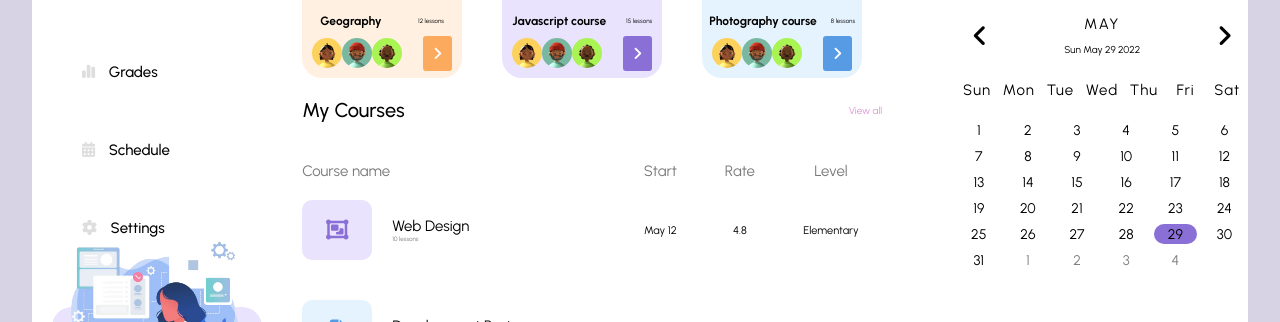
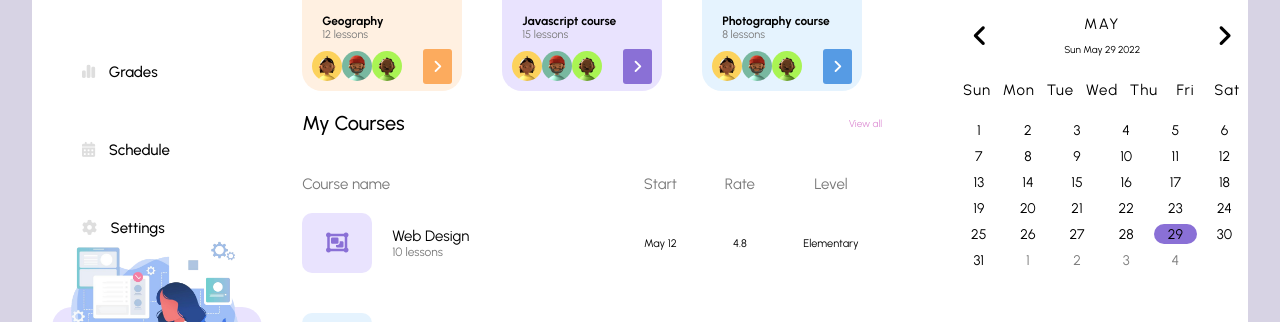
Before and after one commit to behnazafsheh/front-end-mentorship-Academy, a plain HTML site: page index.html in a window 1280 px wide. Shown: the part 366-688 px from the top of the page. Drawn offline with Linux system fonts and the light colour scheme.

Commit message:
fixed some font size

```diff
--- a/index.html
+++ b/index.html
@@ -88,7 +88,7 @@
             <div class="course__map-image">
               <img src="images/map.png" alt="" />
             </div>
-            <div class="course__map-detail d-flex">
+            <div class="course__map-detail">
               <h4>Geography</h4>
               <p>12 lessons</p>
             </div>
@@ -109,7 +109,7 @@
             <div class="course__javascript-image">
               <img src="images/javascript.png" alt="" />
             </div>
-            <div class="course__javascript-detail d-flex">
+            <div class="course__javascript-detail">
               <h4>Javascript course</h4>
               <p>15 lessons</p>
             </div>
@@ -130,7 +130,7 @@
             <div class="course__photography-image">
               <img src="images/photography.png" alt="" />
             </div>
-            <div class="course__photography-detail d-flex">
+            <div class="course__photography-detail">
               <h4>Photography course</h4>
               <p>8 lessons</p>
             </div>
--- a/scss/_layout.scss
+++ b/scss/_layout.scss
@@ -174,10 +174,14 @@ main {
 }
 
 .course__map-detail {
-  justify-content: space-around;
+    margin: 0 2rem;
 
   h4 {
     font-size: 1.2rem;
+  }
+  p {
+    font-size: 1.1rem;
+    color: var(--dark-Gray-color);
   }
 }
 
@@ -224,10 +228,15 @@ main {
 }
 
 .course__javascript-detail {
-  justify-content: space-around;
+    margin: 0 2rem;
+
 
   h4 {
     font-size: 1.2rem;
+  }
+  p {
+    font-size: 1.1rem;
+    color: var(--dark-Gray-color);
   }
 }
 
@@ -269,10 +278,15 @@ main {
 }
 
 .course__photography-detail {
-  justify-content: space-around;
+    margin: 0 2rem;
 
   h4 {
     font-size: 1.2rem;
+  }
+
+  p {
+    font-size: 1.1rem;
+    color: var(--dark-Gray-color);
   }
 }
 
@@ -387,6 +401,9 @@ main {
   h5 {
     color: black;
   }
+  p{
+      font-size: 1.2rem;
+  }
 }
 .web-design__title,
 .Development__title,
@@ -422,7 +439,7 @@ main {
   margin: 4.4rem 0;
   display: flex;
 
-  span{
+  span {
     font-size: 1.1rem;
   }
 }
@@ -554,7 +571,7 @@ aside {
 
 .progress__css,
 .progress__programming,
-.progress__java{
+.progress__java {
   background-color: var(--white-color);
   box-shadow: 0 1px 1px rgba(0, 0, 0, 0.12);
   width: 85%;
@@ -563,24 +580,23 @@ aside {
   justify-content: space-around;
   margin: 2rem 0;
   cursor: pointer;
-
 }
-.progress__css__description{
+.progress__css__description {
   display: flex;
   flex-direction: column;
 
-    p{
+  p {
     font-size: 1.2rem;
     margin-bottom: 0.5rem;
   }
 
-    span{
+  span {
     color: var(--dark-Gray-color);
     font-size: 1rem;
   }
 }
-.progress-total:first-child{
-    background-color: var(--lightPurple-color)!important;
+.progress-total:first-child {
+  background-color: var(--lightPurple-color) !important;
 }
 
 .circle-chart {
@@ -598,10 +614,8 @@ aside {
   transform-origin: center; /* 4 */
 }
 
-
-
 .circle-chart__circle--negative {
-    transform: rotate(-90deg) scale(1,-1); /* 1, 2, 3 */
+  transform: rotate(-90deg) scale(1, -1); /* 1, 2, 3 */
 }
 
 .circle-chart__background {
@@ -630,7 +644,7 @@ aside {
 }
 
 .success-stroke {
-    stroke: #00C851;
+  stroke: #00c851;
 }
 
 .warning-stroke {
@@ -642,7 +656,9 @@ aside {
 }
 
 @keyframes circle-chart-fill {
-    to { stroke-dasharray: 0 100; }
+  to {
+    stroke-dasharray: 0 100;
+  }
 }
 
 @keyframes circle-chart-appear {
@@ -652,28 +668,26 @@ aside {
   }
 }
 
-
-  .skills{
+.skills {
   color: black;
 }
 
-  .skills_section{
+.skills_section {
   width: 100%;
   margin: 0 auto;
   margin-bottom: 80px;
 }
 
-  .skill-head{
+.skill-head {
   margin: 80px 0;
 }
 
-  .skill-head h1{
+.skill-head h1 {
   font-size: 2rem;
   font-weight: 700;
 }
 
-
-  .skill-head p{
+.skill-head p {
   margin-bottom: 10px;
 }
 
```
Also changed, not shown: css/main.css, 1 other file. Lines whose indentation alone changed are shown as unchanged.
